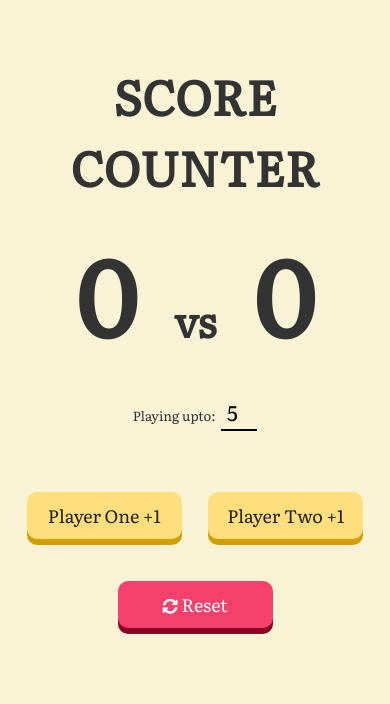
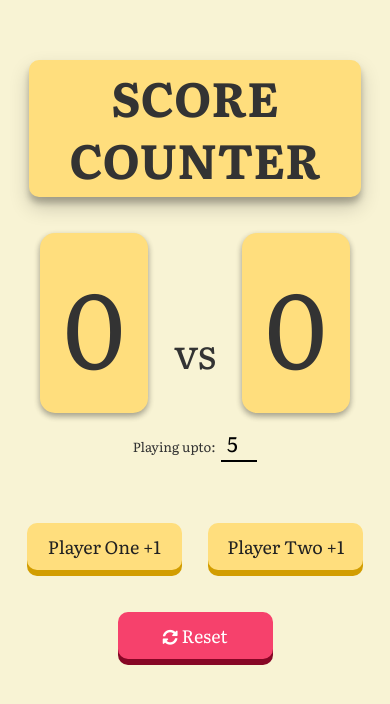
Before and after one commit to abubakrmuhammad/counter, a plain HTML site: page index.html in a window 390 px wide. Drawn offline with Linux system fonts and the light colour scheme.

Commit message:
Improve Design

```diff
--- a/index.html
+++ b/index.html
@@ -9,12 +9,15 @@
       rel="stylesheet"
       href="https://cdn.jsdelivr.net/npm/@fortawesome/fontawesome-free@5.9.0/css/all.min.css"
     />
-    <link href="https://fonts.googleapis.com/css?family=Literata" rel="stylesheet" />
+    <link
+      href="https://fonts.googleapis.com/css?family=Literata:400,700"
+      rel="stylesheet"
+    />
     <link rel="stylesheet" href="styles.css" />
   </head>
   <body>
     <div class="app">
-      <h1>Score Counter</h1>
+      <h1 id="logo">Score Counter</h1>
 
       <h2><span id="p1">0</span> &nbsp; vs &nbsp; <span id="p2">0</span></h2>
 
--- a/styles.css
+++ b/styles.css
@@ -17,19 +17,28 @@ body {
 h1 {
   font-size: 4rem;
   text-transform: uppercase;
-  margin: 0;
+  margin: 0 auto 2rem;
+  background-color: #ffde7d;
+  display: inline-block;
+  padding: 1rem 2rem;
+  border-radius: 15px;
+  box-shadow: 0 10px 20px rgba(0, 0, 0, 0.19), 0 6px 6px rgba(0, 0, 0, 0.23);
 }
 
 h2 {
-  margin: 0;
   font-size: 3.5rem;
+  margin: 1rem auto;
+  font-weight: 100;
 }
 
 h2 span {
+  padding: 1rem 2rem;
+  border-radius: 15px;
   display: inline-block;
   font-size: 2.5em;
-  padding: 1rem;
   position: relative;
+  box-shadow: 0 3px 6px rgba(0, 0, 0, 0.16), 0 3px 6px rgba(0, 0, 0, 0.23);
+  background-color: #ffde7d;
 }
 
 h2 span::after {
@@ -173,6 +182,14 @@ p {
     font-size: 1.1rem;
   }
 
+  h1 {
+    font-size: 4rem;
+    padding: 0.5rem 1rem;
+    border-radius: 10px;
+    max-width: 85%;
+    line-height: 1.3;
+  }
+
   .btn {
     font-size: 1.5rem;
     padding: 10px 18px;
```
